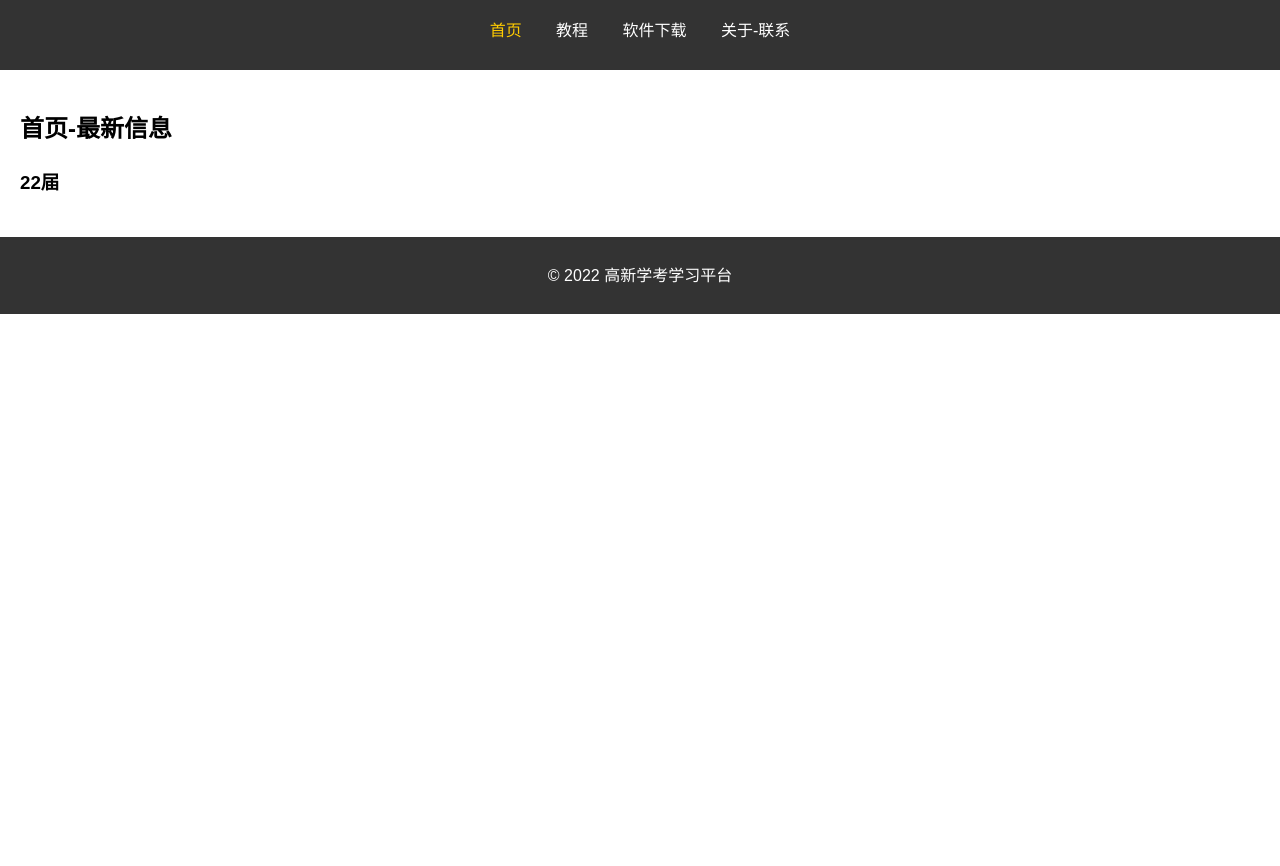
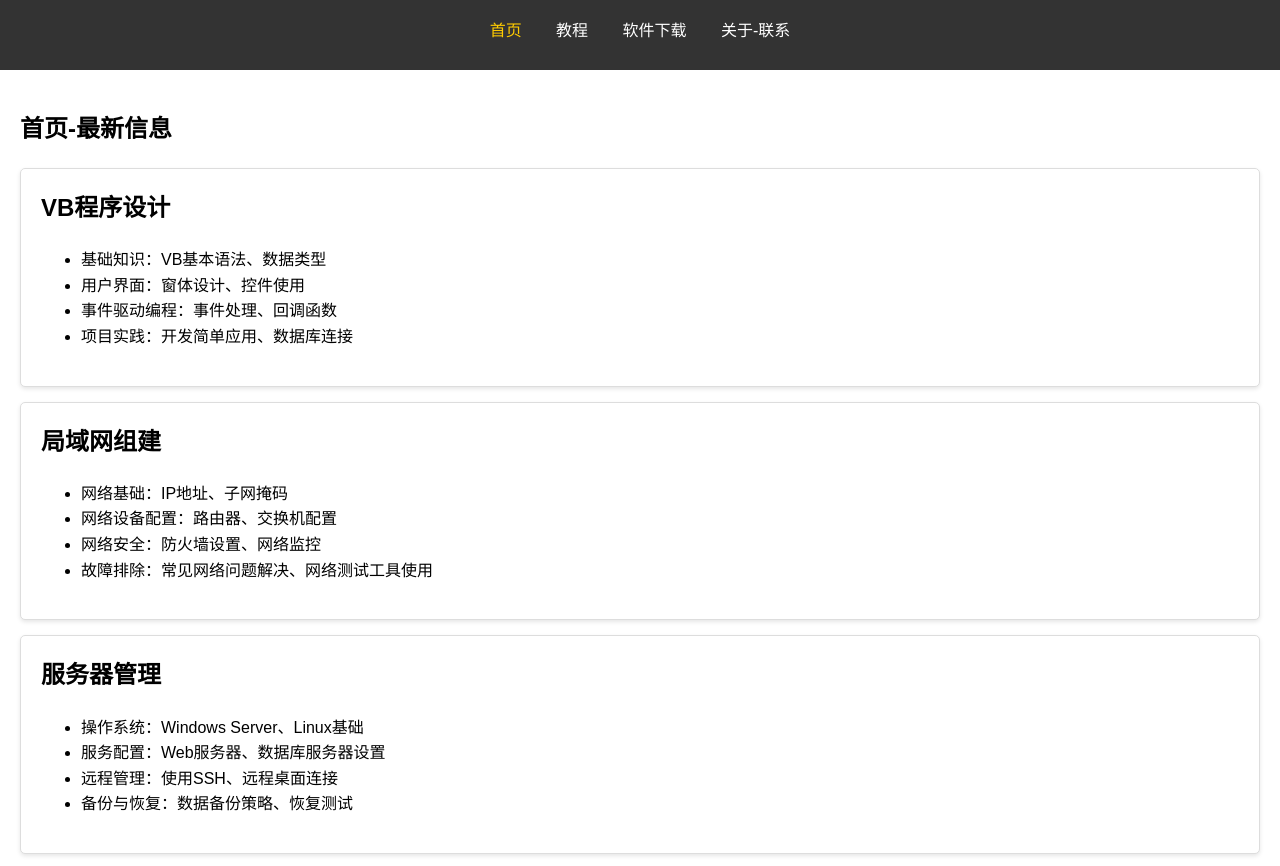
Before and after one commit to GCLgaici/Self-study_network, a plain HTML site: page index.html in a window 1280 px wide. Shown: the part 86-952 px from the top of the page. Before the commit the page ends 800 px from the top, so only its background shows below. Drawn offline with Linux system fonts and the light colour scheme.

Commit message:
新增
首页新增卡片

```diff
--- /dev/null
+++ b/css/sy.css
@@ -0,0 +1,12 @@
+
+.card {
+    background-color: white;
+    border: 1px solid #ddd;
+    border-radius: 5px;
+    padding: 20px;
+    margin: 15px 0;
+    box-shadow: 0 2px 4px rgba(0, 0, 0, 0.1);
+}
+.card h2 {
+    margin-top: 0;
+}
--- a/index.html
+++ b/index.html
@@ -55,6 +55,7 @@
 
         }
     </style>
+    <link rel="stylesheet" href="./css/sy.css">
 </head>
 
 <body>
@@ -75,6 +76,35 @@
             <h2>首页-最新信息</h2>
             <div id="course-list">
                 <!-- 课程列表将在这里生成 -->
+                <div class="card">
+                    <h2>VB程序设计</h2>
+                    <ul>
+                        <li>基础知识：VB基本语法、数据类型</li>
+                        <li>用户界面：窗体设计、控件使用</li>
+                        <li>事件驱动编程：事件处理、回调函数</li>
+                        <li>项目实践：开发简单应用、数据库连接</li>
+                    </ul>
+                </div>
+
+                <div class="card">
+                    <h2>局域网组建</h2>
+                    <ul>
+                        <li>网络基础：IP地址、子网掩码</li>
+                        <li>网络设备配置：路由器、交换机配置</li>
+                        <li>网络安全：防火墙设置、网络监控</li>
+                        <li>故障排除：常见网络问题解决、网络测试工具使用</li>
+                    </ul>
+                </div>
+
+                <div class="card">
+                    <h2>服务器管理</h2>
+                    <ul>
+                        <li>操作系统：Windows Server、Linux基础</li>
+                        <li>服务配置：Web服务器、数据库服务器设置</li>
+                        <li>远程管理：使用SSH、远程桌面连接</li>
+                        <li>备份与恢复：数据备份策略、恢复测试</li>
+                    </ul>
+                </div>
                  <h3>22届</h4>
             </div>
         </section>
```
Also changed, not shown: 测试.html (added, +60 -0 lines), yeb/cs.html (renamed from yc/cs.html), yeb/cs2.html (renamed from yc/cs2.html), yeb/index.html (renamed from yc/index.html), yeb/index2.html (renamed from yc/index2.html).
